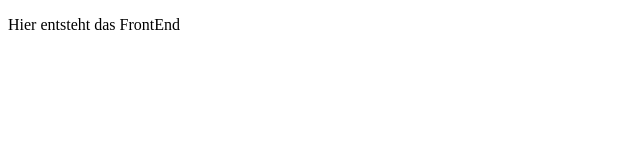
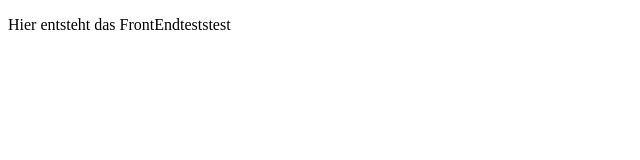
Before and after one commit to Mmazer02/FrontEndMuellerPries, a plain HTML site: page index.html in a window 1280 px wide. Shown: the full height of the page, 0-640 px from the left. Drawn offline with Linux system fonts and the light colour scheme.

Commit message:
test
test

```diff
--- a/index.html
+++ b/index.html
@@ -6,6 +6,6 @@
     <title>Document</title>
 </head>
 <body>
-    <p>Hier entsteht das FrontEnd</p>
+    <p>Hier entsteht das FrontEndteststest</p>
 </body>
 </html>
```
